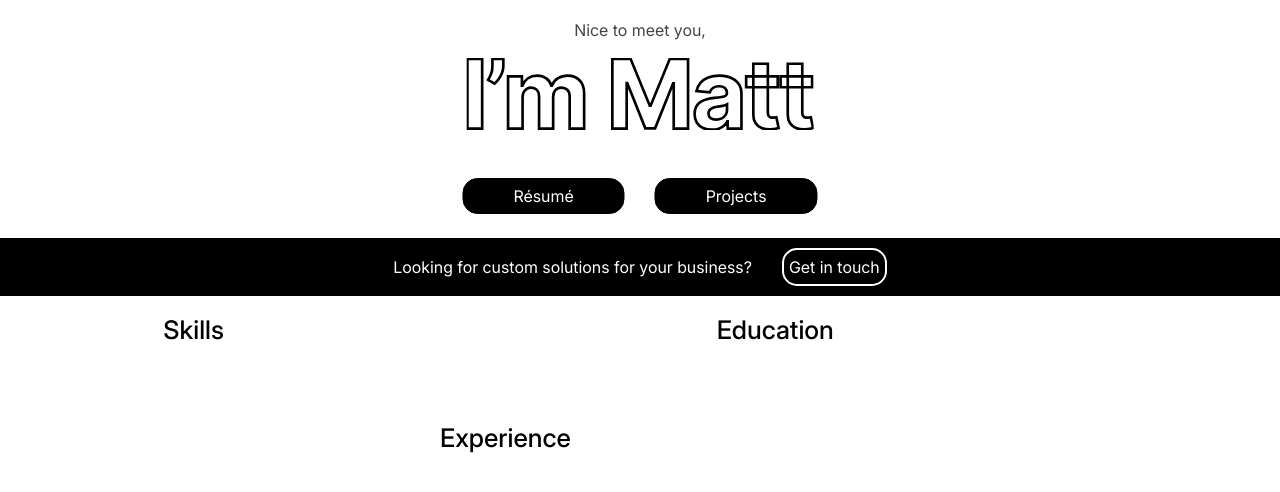
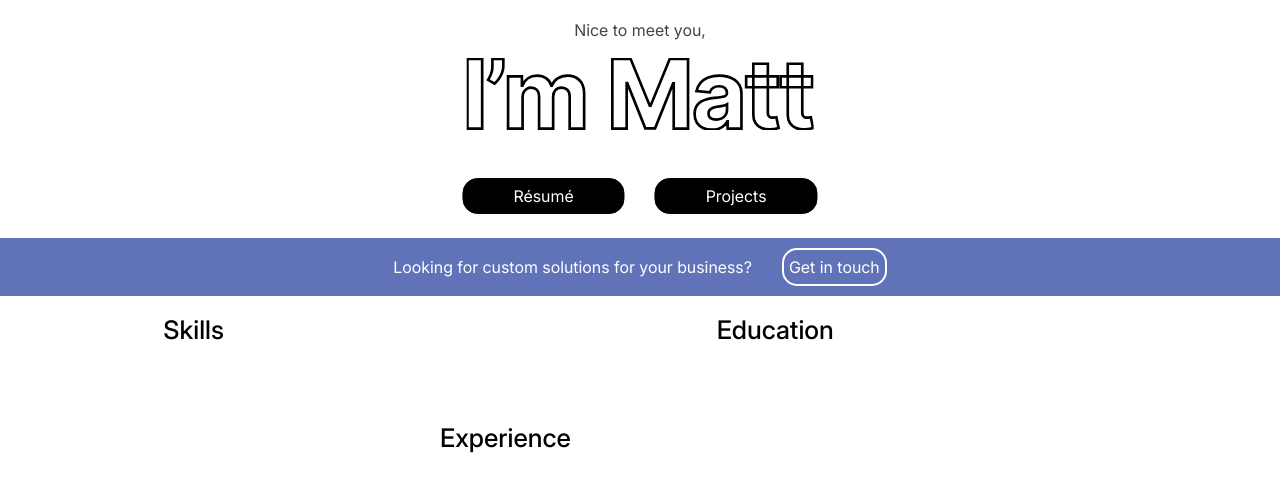
Before and after one commit to mfplinta/portfolio, a Django app: template main/templates/main/index.html in a window 1280 px wide. Shown: the part 62-554 px from the top of the page. Run offline with Django 5.2, Linux system fonts and the light colour scheme; the template is opened without the code that fills it, so the values that code supplies are empty.

Commit message:
Add color to OTS callout

```diff
--- a/main/static/main/style.css
+++ b/main/static/main/style.css
@@ -187,7 +187,7 @@ header {
 
 .ots-banner {
     display: flex;
-    background: #000;
+    background: #6073b9;
     width: 100%;
     flex: 0 1 100%;
     gap: 10px;
@@ -204,7 +204,7 @@ header {
 .ots-banner a {
     cursor: pointer;
     border: 2px solid white;
-    background-color: black;
+    background-color: transparent;
     color: white;
     padding: 5px;
     transition: background 0.3s ease, color 0.3s ease;
@@ -214,7 +214,7 @@ header {
 
 .ots-banner a:hover {
     background-color: white;
-    color: black;
+    color: #6073b9;
 }
 
 .skills-section {
```
